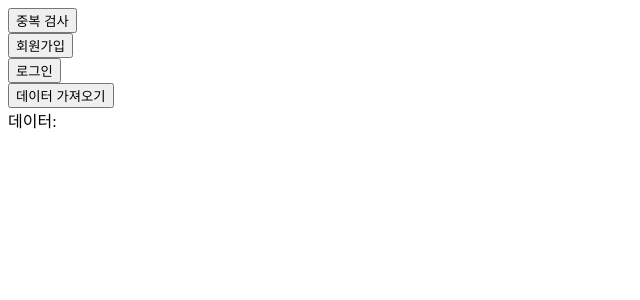
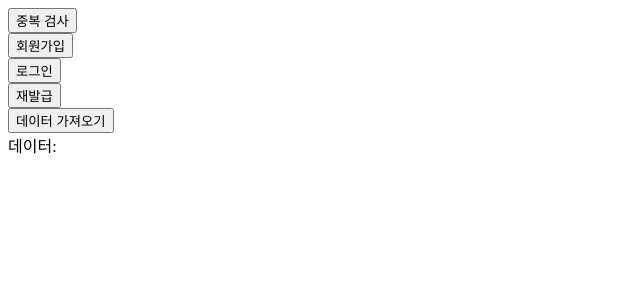
Before and after one commit to KimDongGyun23/cookie_test, a React (Vite) app: page / in a window 1280 px wide. Shown: the top 300 px of the page, without its empty margins (0-640 px from the left). Built offline with nearby package versions, Linux system fonts and the light colour scheme; no server answers.

Commit message:
test: 재발급 버튼 생성

```diff
--- a/src/App.jsx
+++ b/src/App.jsx
@@ -1,4 +1,10 @@
-import { useFetchData, useLogin, useSignUp, useValidationId } from "./query";
+import {
+  useFetchData,
+  useLogin,
+  useReIssue,
+  useSignUp,
+  useValidationId,
+} from "./query";
 
 // eslint-disable-next-line react/prop-types
 const Section = ({ onClick, label, error }) => {
@@ -14,6 +20,7 @@ function App() {
   const { mutate: signUp, error: signUpError } = useSignUp();
   const { mutate: validate, error: validateError } = useValidationId();
   const { mutate: login, error: loginError } = useLogin();
+  const { mutate: reIssue, error: reIssueError } = useReIssue();
   const { data, refetch } = useFetchData();
 
   return (
@@ -29,6 +36,11 @@ function App() {
         error={signUpError?.message}
       />
       <Section onClick={login} label={"로그인"} error={loginError?.message} />
+      <Section
+        onClick={reIssue}
+        label={"재발급"}
+        error={reIssueError?.message}
+      />
       <button onClick={refetch}>데이터 가져오기</button>
       <div>데이터: {data?.msg}</div>
     </>
--- a/src/query.js
+++ b/src/query.js
@@ -33,6 +33,14 @@ export const useValidationId = () =>
       }),
   });
 
+export const useReIssue = () =>
+  useMutation({
+    mutationFn: async () =>
+      await axios
+        .post(`${baseURL}/api/reissue`)
+        .then((res) => console.log(res)),
+  });
+
 export const useLogin = () => {
   const formData = new FormData();
   formData.append("username", "ididid");
```
